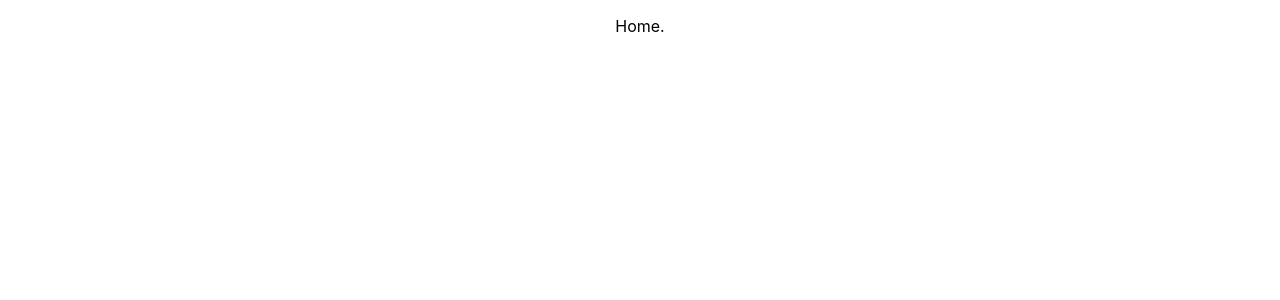
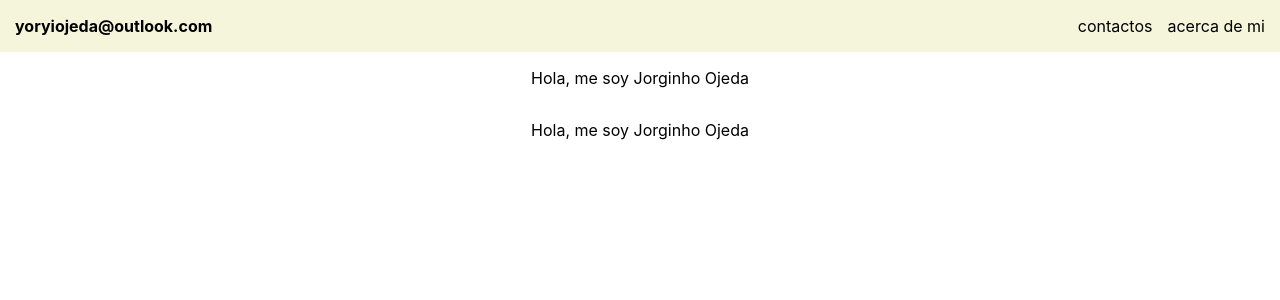
Before and after one commit to yoryi/jorginho-ojeda, a React (Create React App) app: page / in a window 1280 px wide. Shown: the top 300 px of the page. Built offline with nearby package versions, Linux system fonts and the light colour scheme.

Commit message:
feat: Navbar and home component preview

```diff
--- a/src/components/footer/index.js
+++ b/src/components/footer/index.js
@@ -0,0 +1,16 @@
+import './style.css';
+function Footer() {
+
+  const renderUI = () => {
+    return (
+      <div className="App">
+          <p>
+            Footer
+          </p>
+      </div>
+    );
+  }
+  return renderUI();
+}
+
+export default Footer;
--- /dev/null
+++ b/src/components/footer/style.css
@@ -0,0 +1,3 @@
+.App {
+  text-align: center;
+}
--- a/src/components/index.js
+++ b/src/components/index.js
@@ -0,0 +1,3 @@
+import Navbar from './navbar';
+import Footer from './footer';
+export {Navbar, Footer}
--- a/src/components/navbar/index.js
+++ b/src/components/navbar/index.js
@@ -0,0 +1,27 @@
+import './style.css';
+
+function Navbar() {
+  const renderUI = () => {
+    return (
+      <div className="container-navbar">
+        <div>
+          <p className="text-email">
+            yoryiojeda@outlook.com
+          </p>
+        </div>
+
+        <div style={{ flexDirection: 'row', display: 'flex' }}>
+          <p className="text-select">
+            contactos
+          </p>
+          <p className="text-select">
+            acerca de mi
+          </p>
+        </div>
+      </div>
+    );
+  }
+  return renderUI();
+}
+
+export default Navbar;
--- /dev/null
+++ b/src/components/navbar/style.css
@@ -0,0 +1,15 @@
+.container-navbar {
+  display: flex;
+  background-color: beige;
+  justify-content: space-between;
+  padding: 0px;
+}
+
+.text-email {
+  font-weight: bold;
+  padding-left: 15px;
+}
+
+.text-select {
+  padding-right: 15px;
+}
--- a/src/constants/index.js
+++ b/src/constants/index.js
@@ -1,4 +1,3 @@
 import COLORS from './colors';
 import IMAGE from './image';
-import APP from './app';
-export {COLORS, IMAGE, APP}
+export {COLORS, IMAGE}
--- a/src/index.js
+++ b/src/index.js
@@ -1,7 +1,7 @@
+import './index.css';
+import App from './App';
 import React from 'react';
 import ReactDOM from 'react-dom/client';
-import './index.css';
-import App from './App';
 
 const root = ReactDOM.createRoot(document.getElementById('root'));
 root.render(<App />);
--- a/src/pages/home/index.js
+++ b/src/pages/home/index.js
@@ -1,13 +1,22 @@
+import {Navbar} from '../../components';
 import './style.css';
 
 function App() {
   const renderUI = () => {
     return (
-      <div className="App">
+      <>
+      <Navbar />
+      <div className="container-p">
           <p className="App-link">
-            Home.
+            Hola, me soy Jorginho Ojeda
           </p>
       </div>
+      <div className="container-p">
+          <p className="App-link">
+            Hola, me soy Jorginho Ojeda
+          </p>
+      </div>
+      </>
     );
   }
   return renderUI();
--- a/src/pages/home/style.css
+++ b/src/pages/home/style.css
@@ -1,3 +1,5 @@
-.App {
-  text-align: center;
+.container-p {
+  display: flex;
+  justify-content:center;
+  flex: 1;
 }
```
